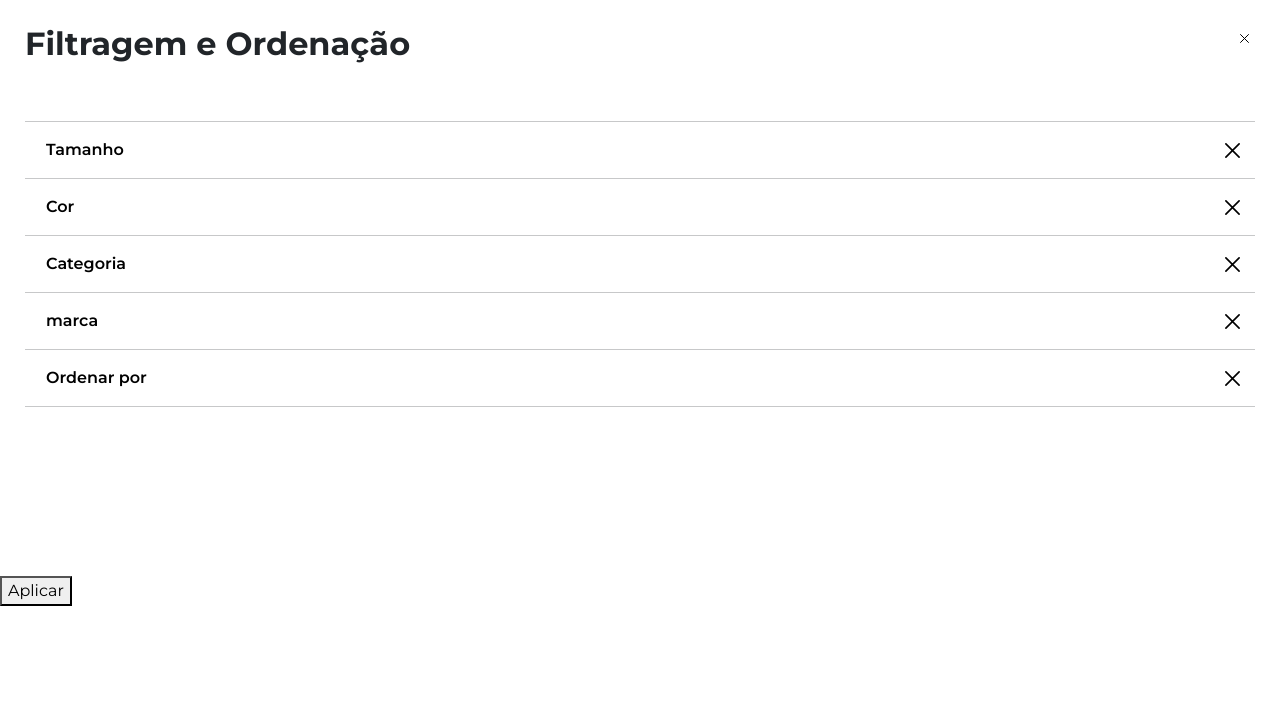
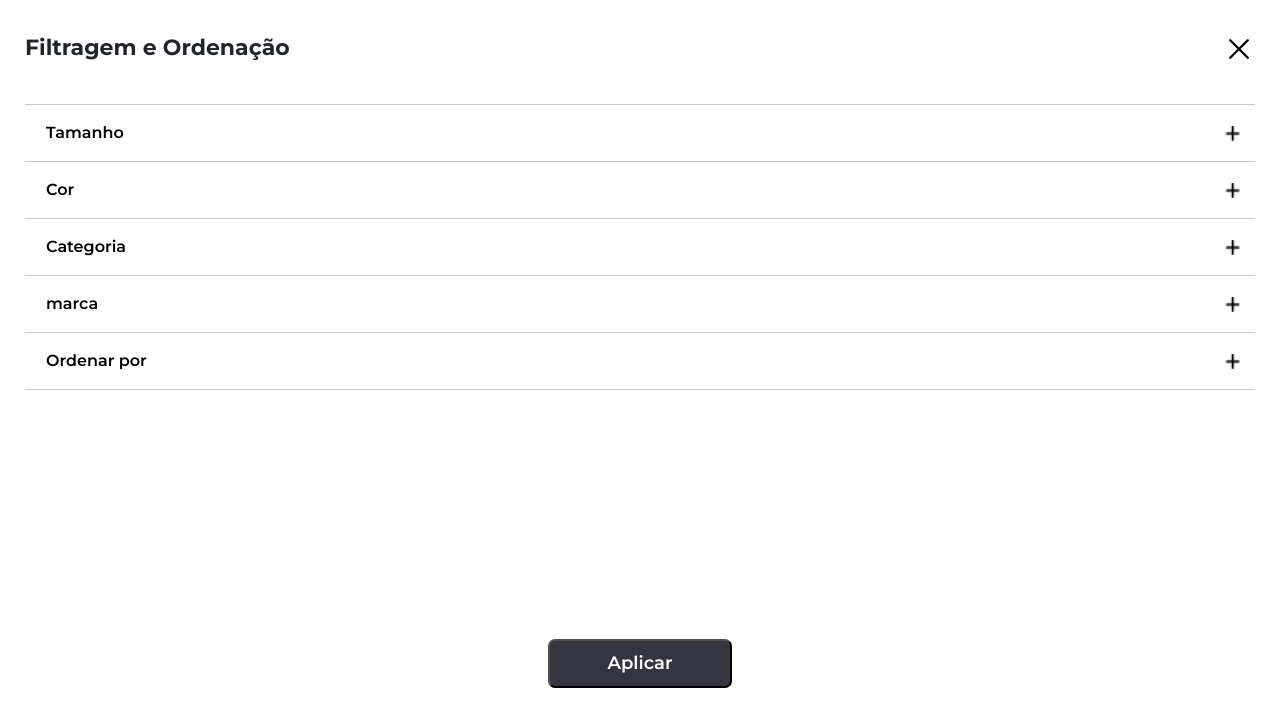
Before and after one commit to DinaX02/Boomerang, a React (Create React App) app: page /search-page in a window 1280 px wide. Both pictures are taken after a click on the button 75 px from the left and 55 px from the top of the page. Shown: the top 726 px of the page. Built offline with nearby package versions, Linux system fonts and the light colour scheme.

Commit message:
Continuação do botão dos filtros e o botão aplicar

```diff
--- a/src/components/FilterButtons.js
+++ b/src/components/FilterButtons.js
@@ -1,6 +1,8 @@
 import React, { useState } from "react";
 import filtro from '../assets/Filter_button.png';
 import closeFilter from '../assets/eliminar.svg';
+import maisFilter from '../assets/Filter_mais.png';
+import menosFilter from '../assets/Filter_menos.png';
 
 const FilterButtons = () => {
     const [showFilters, setShowFilters] = useState(false);
@@ -17,8 +19,16 @@ const FilterButtons = () => {
     };
 
     const toggleAccordion = (filter) => {
+        const updatedAccordion = {
+            size: false,
+            color: false,
+            category: false,
+            brand: false,
+            order: false,
+        };
+
         setAccordion({
-            ...accordion,
+            ...updatedAccordion,
             [filter]: !accordion[filter],
         });
     };
@@ -46,17 +56,31 @@ const FilterButtons = () => {
                         <div className="accordionFilter">
                             <hr></hr>
                             <div>
+                                {accordion.size ? (
                                     <div className="accordionSeparador">
                                         <button class="accordion" onClick={() => toggleAccordion('size')}>
                                             Tamanho
                                         </button>
-                                    <img src={closeFilter} alt="fechar"></img>
+                                        <img src={menosFilter} alt="fechar"></img>
                                     </div>
+                                ) : (
+                                    <div className="accordionSeparador">
+                                        <button class="accordion" onClick={() => toggleAccordion('size')}>
+                                            Tamanho
+                                        </button>
+                                        <img src={maisFilter} alt="fechar"></img>
+                                    </div>
+
+                                )}
                                 {accordion.size && (
                                     <div class="panel">
                                         {/* adicionar opções de tamanho */}
                                         <label>
 
+                                            <input type="radio" className="radioInput" name="size" value="XS" />
+                                            XS
+                                        </label>
+                                        <label>
                                             <input type="radio" className="radioInput" name="size" value="S" />
                                             S
                                         </label>
@@ -65,8 +89,17 @@ const FilterButtons = () => {
                                             M
                                         </label>
                                         <label>
+
                                             <input type="radio" className="radioInput" name="size" value="L" />
                                             L
+                                        </label>
+                                        <label>
+                                            <input type="radio" className="radioInput" name="size" value="XL" />
+                                            XL
+                                        </label>
+                                        <label>
+                                            <input type="radio" className="radioInput" name="size" value="XLL" />
+                                            XLL
                                         </label>
                                         {/* ... */}
                                     </div>
@@ -76,23 +109,68 @@ const FilterButtons = () => {
                             {/* Filtro de cor */}
                             <hr></hr>
                             <div>
+
+                                {accordion.color ? (
                                     <div className="accordionSeparador">
                                         <button class="accordion" onClick={() => toggleAccordion('color')}>
                                             Cor
                                         </button>
-                                    <img src={closeFilter} alt="fechar"></img>
+                                        <img src={menosFilter} alt="fechar"></img>
                                     </div>
+                                ) : (
+                                    <div className="accordionSeparador">
+                                        <button class="accordion" onClick={() => toggleAccordion('color')}>
+                                            Cor
+                                        </button>
+                                        <img src={maisFilter} alt="fechar"></img>
+                                    </div>
+                                )}
+
                                 {accordion.color && (
                                     <div class="panel">
                                         {/* adicionar opções de tamanho */}
                                         <label>
 
-                                            <input type="radio" className="radioInput" name="size" value="Opção 1" />
-                                            Opção 1
+                                            <input type="radio" className="radioInput" name="cor" value="multicor" />
+                                            Multicor
                                         </label>
                                         <label>
-                                            <input type="radio" className="radioInput" name="size" value="Opção 2" />
-                                            Opção 2
+                                            <input type="radio" className="radioInput" name="cor" value="preto" />
+                                            Preto
+                                        </label>
+                                        <label>
+
+                                            <input type="radio" className="radioInput" name="cor" value="branco" />
+                                            Branco
+                                        </label>
+                                        <label>
+                                            <input type="radio" className="radioInput" name="cor" value="vermelho" />
+                                            Vermelho
+                                        </label>
+                                        <label>
+                                            <input type="radio" className="radioInput" name="cor" value="verde" />
+                                            Verde
+                                        </label>
+                                        <label>
+
+                                            <input type="radio" className="radioInput" name="cor" value="azul" />
+                                            Azul
+                                        </label>
+                                        <label>
+                                            <input type="radio" className="radioInput" name="cor" value="amarelo" />
+                                            Amarelo
+                                        </label>
+                                        <label>
+                                            <input type="radio" className="radioInput" name="cor" value="rosa" />
+                                            Rosa
+                                        </label>
+                                        <label>
+                                            <input type="radio" className="radioInput" name="cor" value="roxo" />
+                                            Roxo
+                                        </label>
+                                        <label>
+                                            <input type="radio" className="radioInput" name="cor" value="laranja" />
+                                            Laranja
                                         </label>
                                         {/* ... */}
                                     </div>
@@ -102,23 +180,37 @@ const FilterButtons = () => {
                             {/* Filtro de marca */}
                             <hr></hr>
                             <div>
+                                {accordion.category ? (
                                     <div className="accordionSeparador">
                                         <button class="accordion" onClick={() => toggleAccordion('category')}>
                                             Categoria
                                         </button>
-                                    <img src={closeFilter} alt="fechar"></img>
+                                        <img src={menosFilter} alt="fechar"></img>
                                     </div>
+                                ) : (
+                                    <div className="accordionSeparador">
+                                        <button class="accordion" onClick={() => toggleAccordion('category')}>
+                                            Categoria
+                                        </button>
+                                        <img src={maisFilter} alt="fechar"></img>
+                                    </div>
+                                )}
+
                                 {accordion.category && (
                                     <div class="panel">
                                         {/* adicionar opções de tamanho */}
                                         <label>
 
-                                            <input type="radio" className="radioInput" name="size" value="Opção 1" />
-                                            Opção 1
+                                            <input type="radio" className="radioInput" name="categoria" value="mulher" />
+                                            Mulher
                                         </label>
                                         <label>
-                                            <input type="radio" className="radioInput" name="size" value="Opção 2" />
-                                            Opção 2
+                                            <input type="radio" className="radioInput" name="categoria" value="homem" />
+                                            Homem
+                                        </label>
+                                        <label>
+                                            <input type="radio" className="radioInput" name="categoria" value="crianca" />
+                                            Criança
                                         </label>
                                         {/* ... */}
                                     </div>
@@ -126,12 +218,22 @@ const FilterButtons = () => {
                             </div>
                             <hr></hr>
                             <div>
+                                {accordion.brand ? (
                                     <div className="accordionSeparador">
                                         <button class="accordion" onClick={() => toggleAccordion('brand')}>
                                             marca
                                         </button>
-                                    <img src={closeFilter} alt="fechar"></img>
+                                        <img src={menosFilter} alt="fechar"></img>
                                     </div>
+                                ) : (
+                                    <div className="accordionSeparador">
+                                        <button class="accordion" onClick={() => toggleAccordion('brand')}>
+                                            marca
+                                        </button>
+                                        <img src={maisFilter} alt="fechar"></img>
+                                    </div>
+                                )}
+
                                 {accordion.brand && (
                                     <div class="panel">
                                         {/* adicionar opções de tamanho */}
@@ -150,12 +252,21 @@ const FilterButtons = () => {
                             </div>
                             <hr></hr>
                             <div>
+                                {accordion.Order ? (
                                     <div className="accordionSeparador">
                                         <button class="accordion" onClick={() => toggleAccordion('Order')}>
                                             Ordenar por
                                         </button>
-                                    <img src={closeFilter} alt="fechar"></img>
+                                        <img src={menosFilter} alt="fechar"></img>
                                     </div>
+                                ) : (
+                                    <div className="accordionSeparador">
+                                        <button class="accordion" onClick={() => toggleAccordion('Order')}>
+                                            Ordenar por
+                                        </button>
+                                        <img src={maisFilter} alt="fechar"></img>
+                                    </div>
+                                )}
                                 {accordion.Order && (
                                     <div class="panel">
                                         {/* adicionar opções de tamanho */}
@@ -186,7 +297,7 @@ const FilterButtons = () => {
                         </div>
                     </div>
 
-                    <div>
+                    <div className="filtroAplicar">
                         <button>Aplicar</button>
                     </div>
                 </div>
--- a/src/components/components.css
+++ b/src/components/components.css
@@ -615,18 +615,23 @@ border-radius: 5px;
   }
   .filterHeader{
     display: flex;
-  padding: 25px 25px;
+    padding: 35px 25px 10px 25px;
     width: 100%;
   }
   .filterTitle{
-  width: 80%;
+    width: 90%;
   }
   .filterTitle h2{
     font-weight: 700;
+    font-size: 22px;
   }
   .filterClose{
     text-align: right;
-  width: 20%;
+    width: 10%;
+  }
+  .filterClose img{
+    width: 20px;
+    height: 20px;
   }
   .filterClose button{
     border: none;
@@ -645,7 +650,7 @@ background-color: #00C17C;
   .filterMenu {
     background-color: white;
     width: 100%;
-  height: 60vh;
+    height: 70vh;
     padding: 20px;
     display: flex;
     justify-content: center;
@@ -707,3 +712,16 @@ background-color: #00C17C;
     height: 18px;
     margin-right: 10px;
   }
+
+  .filtroAplicar{
+    display: flex;
+    justify-content: center;
+  }
+  .filtroAplicar button{
+    padding: 9px 57px;
+    background-color: #343541;
+    border-radius: 7px;
+    color: white;
+    font-weight: 600;
+    font-size: 18px;
+  }
```
Also changed, not shown: src/assets/Filter_mais.png (added), src/assets/Filter_menos.png (added). Lines whose indentation alone changed are shown as unchanged.
